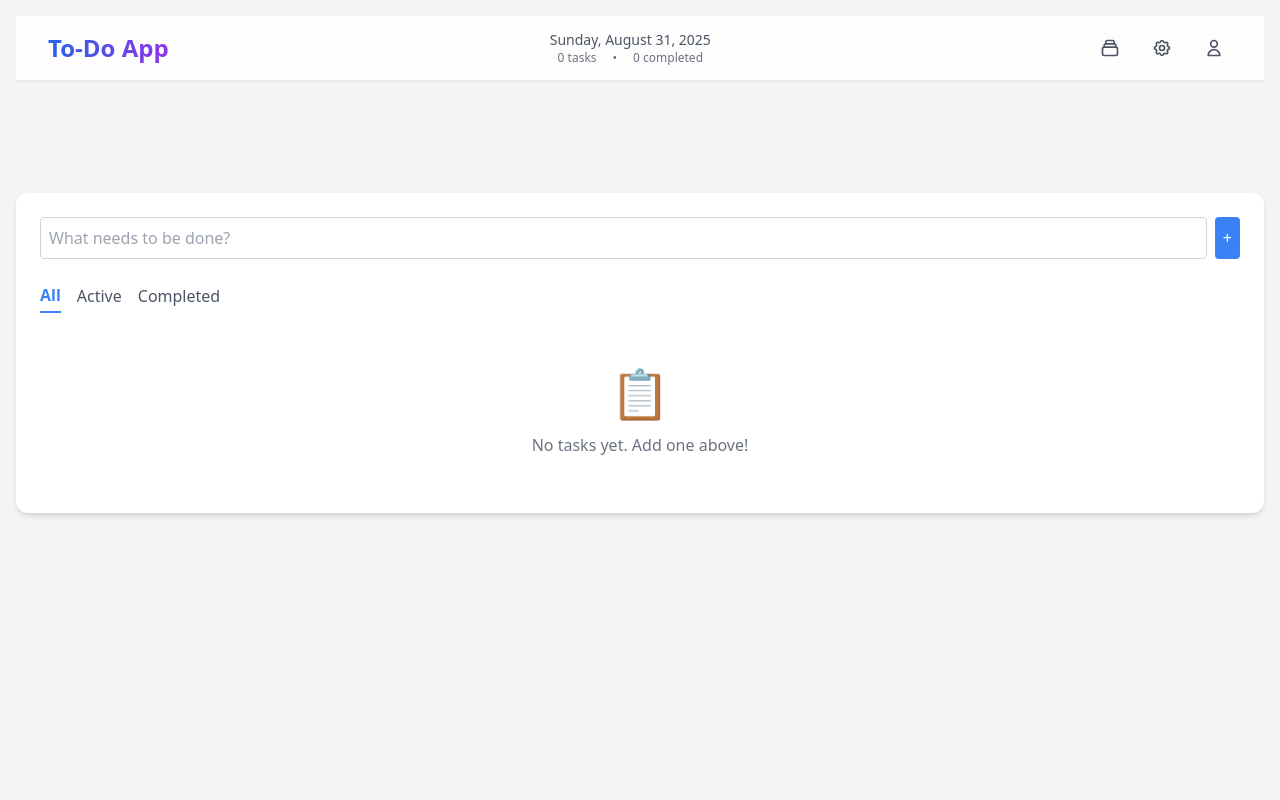
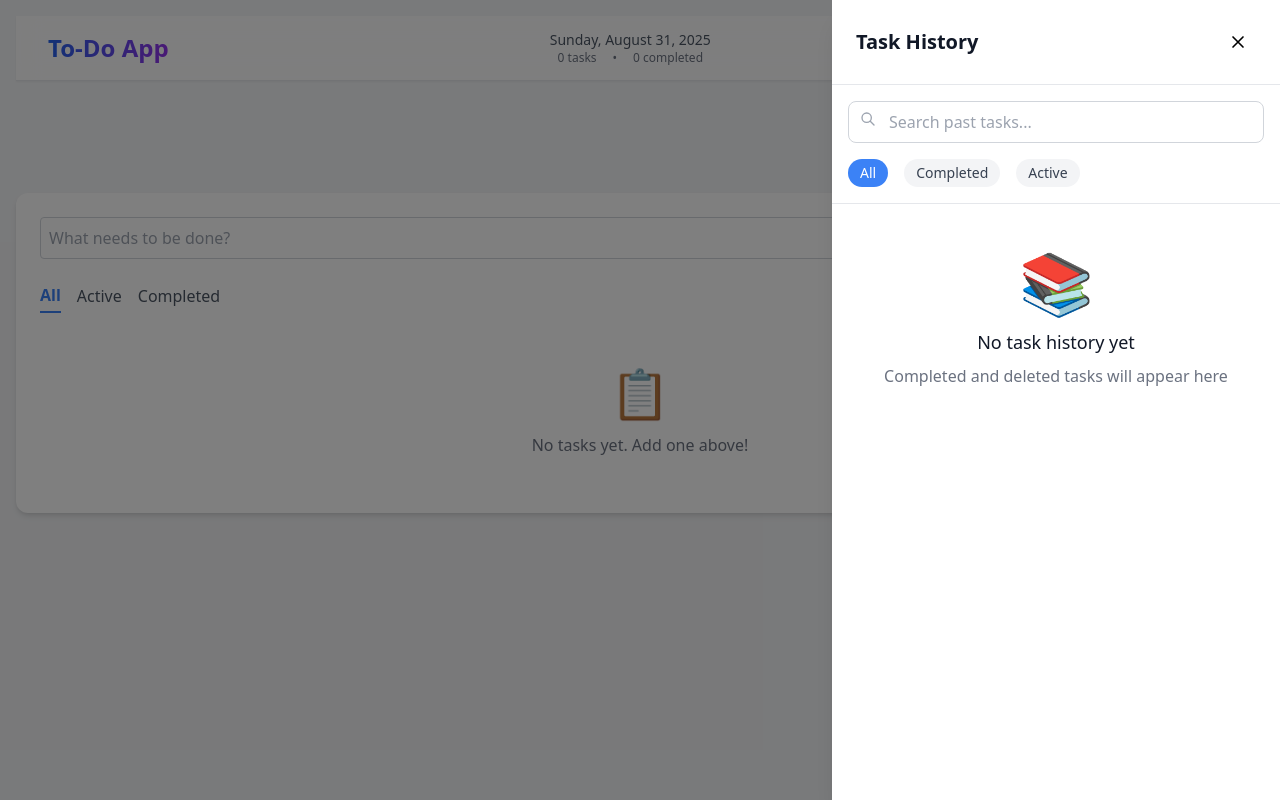
Before and after one commit to faithArchibong555/to-do-app, a React (Vite) app: page / in a window 1280 px wide. Both pictures are taken after a click on the button 1110 px from the left and 48 px from the top of the page. Built offline with nearby package versions, Linux system fonts and the light colour scheme.

Commit message:
Added Task History

```diff
--- a/src/TodoLanding.jsx
+++ b/src/TodoLanding.jsx
@@ -4,6 +4,7 @@ import TaskList from "./components/TaskList";
 import DarkModeToggle from "./components/DarkModeToggle";
 import useLocalStorage from "./hooks/useLocalStorage";
 import Navbar from "./components/Navbar.jsx";
+import LibraryPanel from "./components/LibraryPanel.jsx";
 
 export default function TodoLanding() {
   const [tasks, setTasks] = useLocalStorage("todo-tasks", []);
@@ -62,6 +63,15 @@ export default function TodoLanding() {
           )}
         </div>
       </div>
+
+    {showLibrary && (
+      <LibraryPanel
+      isOpen={showLibrary}
+      onClose={() => setShowLibrary(false)}
+      currentTasks={tasks}
+      setCurrentTasks={setTasks}
+      />
+    )}
     </div>
   );
 }
--- /dev/null
+++ b/src/components/LibraryPanel.jsx
@@ -0,0 +1,222 @@
+import { useState, useEffect } from 'react';
+
+const LibraryPanel = ({ isOpen, onClose, currentTasks, setCurrentTasks }) => {
+  const [activeFilter, setActiveFilter] = useState('All');
+  const [searchQuery, setSearchQuery] = useState('');
+  const [taskHistory, setTaskHistory] = useState([]);
+
+  // Load task history from localStorage
+  useEffect(() => {
+    const savedHistory = localStorage.getItem('task-history');
+    if (savedHistory) {
+      try {
+        setTaskHistory(JSON.parse(savedHistory));
+      } catch (error) {
+        console.error('Error parsing task history:', error);
+        setTaskHistory([]);
+      }
+    }
+  }, []);
+
+  // Save to history when tasks are completed or deleted
+  useEffect(() => {
+    if (taskHistory.length > 0) {
+      localStorage.setItem('task-history', JSON.stringify(taskHistory));
+    }
+  }, [taskHistory]);
+
+  // Add current tasks to history when they change
+  useEffect(() => {
+    const now = new Date().toISOString();
+    const newHistory = [...taskHistory];
+
+    currentTasks.forEach(task => {
+      const existingIndex = newHistory.findIndex(t => t.id === task.id);
+
+      if (existingIndex === -1) {
+        // New task
+        newHistory.push({
+          ...task,
+          addedToHistoryAt: now,
+          originalCreatedAt: task.createdAt || now
+        });
+      } else {
+        // Update existing task
+        newHistory[existingIndex] = {
+          ...newHistory[existingIndex],
+          ...task,
+          lastUpdated: now
+        };
+      }
+    });
+
+    setTaskHistory(newHistory);
+  }, [currentTasks]);
+
+  // Filter and group tasks
+  const filteredTasks = taskHistory.filter(task => {
+    const matchesSearch = task.text.toLowerCase().includes(searchQuery.toLowerCase());
+    const matchesFilter = activeFilter === 'All' ||
+                         (activeFilter === 'Completed' && task.completed) ||
+                         (activeFilter === 'Active' && !task.completed);
+    return matchesSearch && matchesFilter;
+  });
+
+  // Group tasks by date
+  const groupedTasks = filteredTasks.reduce((groups, task) => {
+    const date = new Date(task.addedToHistoryAt).toLocaleDateString();
+    if (!groups[date]) {
+      groups[date] = [];
+    }
+    groups[date].push(task);
+    return groups;
+  }, {});
+
+  // Re-add task to current tasks
+  const reAddTask = (task) => {
+    const newTask = {
+      id: Date.now(),
+      text: task.text,
+      completed: false,
+      createdAt: new Date().toISOString(),
+      originalFromHistory: task.id
+    };
+
+    setCurrentTasks(prev => [...prev, newTask]);
+  };
+
+  if (!isOpen) return null;
+
+  return (
+    <>
+      {/* Backdrop */}
+      <div
+        className="fixed inset-0 bg-black bg-opacity-50 z-50 transition-opacity"
+        onClick={onClose}
+      />
+
+      {/* Slide-over panel */}
+      <div className="fixed inset-y-0 right-0 max-w-md w-full bg-white dark:bg-gray-800 shadow-xl z-50 transform transition-transform duration-300 translate-x-0">
+        <div className="h-full flex flex-col">
+          {/* Header */}
+          <div className="flex items-center justify-between p-6 border-b border-gray-200 dark:border-gray-700">
+            <h2 className="text-xl font-semibold text-gray-900 dark:text-white">
+              Task History
+            </h2>
+            <button
+              onClick={onClose}
+              className="p-2 hover:bg-gray-100 dark:hover:bg-gray-700 rounded-lg transition-colors"
+              aria-label="Close panel"
+            >
+              <svg className="w-5 h-5" fill="none" stroke="currentColor" viewBox="0 0 24 24">
+                <path strokeLinecap="round" strokeLinejoin="round" strokeWidth={2} d="M6 18L18 6M6 6l12 12" />
+              </svg>
+            </button>
+          </div>
+
+          {/* Search and Filters */}
+          <div className="p-4 space-y-4 border-b border-gray-200 dark:border-gray-700">
+            {/* Search Input */}
+            <div className="relative">
+              <input
+                type="text"
+                placeholder="Search past tasks..."
+                value={searchQuery}
+                onChange={(e) => setSearchQuery(e.target.value)}
+                className="w-full pl-10 pr-4 py-2 border border-gray-300 dark:border-gray-600 rounded-lg focus:ring-2 focus:ring-blue-500 focus:border-transparent dark:bg-gray-700 dark:text-white"
+              />
+              <svg className="absolute left-3 top-2.5 w-4 h-4 text-gray-400" fill="none" stroke="currentColor" viewBox="0 0 24 24">
+                <path strokeLinecap="round" strokeLinejoin="round" strokeWidth={2} d="M21 21l-6-6m2-5a7 7 0 11-14 0 7 7 0 0114 0z" />
+              </svg>
+            </div>
+
+            {/* Filter Tabs */}
+            <div className="flex gap-4">
+              {['All', 'Completed', 'Active'].map((filter) => (
+                <button
+                  key={filter}
+                  onClick={() => setActiveFilter(filter)}
+                  className={`px-3 py-1 rounded-full text-sm transition-colors ${
+                    activeFilter === filter
+                      ? 'bg-blue-500 text-white'
+                      : 'bg-gray-100 dark:bg-gray-700 text-gray-700 dark:text-gray-300 hover:bg-gray-200 dark:hover:bg-gray-600'
+                  }`}
+                >
+                  {filter}
+                </button>
+              ))}
+            </div>
+          </div>
+
+          {/* Task List */}
+          <div className="flex-1 overflow-y-auto">
+            {Object.keys(groupedTasks).length === 0 ? (
+              // Empty State
+              <div className="text-center py-12 px-4">
+                <div className="text-6xl mb-4">📚</div>
+                <h3 className="text-lg font-medium text-gray-900 dark:text-white mb-2">
+                  No task history yet
+                </h3>
+                <p className="text-gray-500 dark:text-gray-400">
+                  {searchQuery ? 'No tasks match your search' : 'Completed and deleted tasks will appear here'}
+                </p>
+              </div>
+            ) : (
+              // Grouped Tasks
+              <div className="p-4 space-y-6">
+                {Object.entries(groupedTasks)
+                  .sort(([dateA], [dateB]) => new Date(dateB) - new Date(dateA))
+                  .map(([date, tasks]) => (
+                    <div key={date}>
+                      <h3 className="text-sm font-medium text-gray-500 dark:text-gray-400 mb-3">
+                        {date}
+                      </h3>
+                      <div className="space-y-2">
+                        {tasks.map((task) => (
+                          <div
+                            key={task.id}
+                            className="flex items-center justify-between p-3 bg-gray-50 dark:bg-gray-700 rounded-lg"
+                          >
+                            <div className="flex items-center space-x-3 flex-1">
+                              {/* Status Icon */}
+                              {task.completed ? (
+                                <svg className="w-4 h-4 text-green-500 flex-shrink-0" fill="currentColor" viewBox="0 0 20 20">
+                                  <path fillRule="evenodd" d="M10 18a8 8 0 100-16 8 8 0 000 16zm3.707-9.293a1 1 0 00-1.414-1.414L9 10.586 7.707 9.293a1 1 0 00-1.414 1.414l2 2a1 1 0 001.414 0l4-4z" clipRule="evenodd" />
+                                </svg>
+                              ) : (
+                                <svg className="w-4 h-4 text-red-500 flex-shrink-0" fill="currentColor" viewBox="0 0 20 20">
+                                  <path fillRule="evenodd" d="M10 18a8 8 0 100-16 8 8 0 000 16zM8.707 7.293a1 1 0 00-1.414 1.414L8.586 10l-1.293 1.293a1 1 0 101.414 1.414L10 11.414l1.293 1.293a1 1 0 001.414-1.414L11.414 10l1.293-1.293a1 1 0 00-1.414-1.414L10 8.586 8.707 7.293z" clipRule="evenodd" />
+                                </svg>
+                              )}
+
+                              {/* Task Text */}
+                              <span className={`text-sm ${task.completed ? 'line-through text-gray-500' : 'text-gray-900 dark:text-white'}`}>
+                                {task.text}
+                              </span>
+                            </div>
+
+                            {/* Re-add Button */}
+                            <button
+                              onClick={() => reAddTask(task)}
+                              className="p-2 text-blue-500 hover:text-blue-600 dark:hover:text-blue-400 transition-colors"
+                              aria-label="Re-add task"
+                            >
+                              <svg className="w-4 h-4" fill="none" stroke="currentColor" viewBox="0 0 24 24">
+                                <path strokeLinecap="round" strokeLinejoin="round" strokeWidth={2} d="M12 9v3m0 0v3m0-3h3m-3 0H9m12 0a9 9 0 11-18 0 9 9 0 0118 0z" />
+                              </svg>
+                            </button>
+                          </div>
+                        ))}
+                      </div>
+                    </div>
+                  ))}
+              </div>
+            )}
+          </div>
+        </div>
+      </div>
+    </>
+  );
+};
+
+export default LibraryPanel;
```
